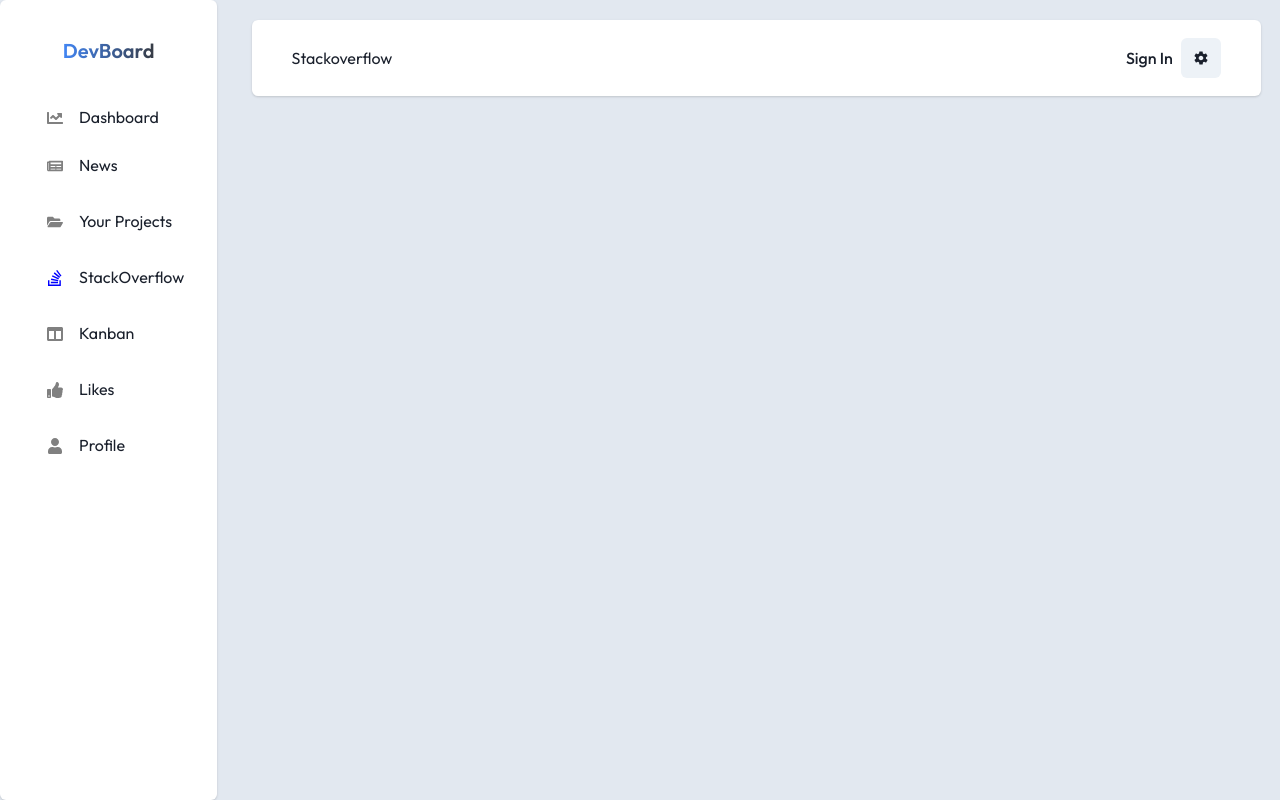
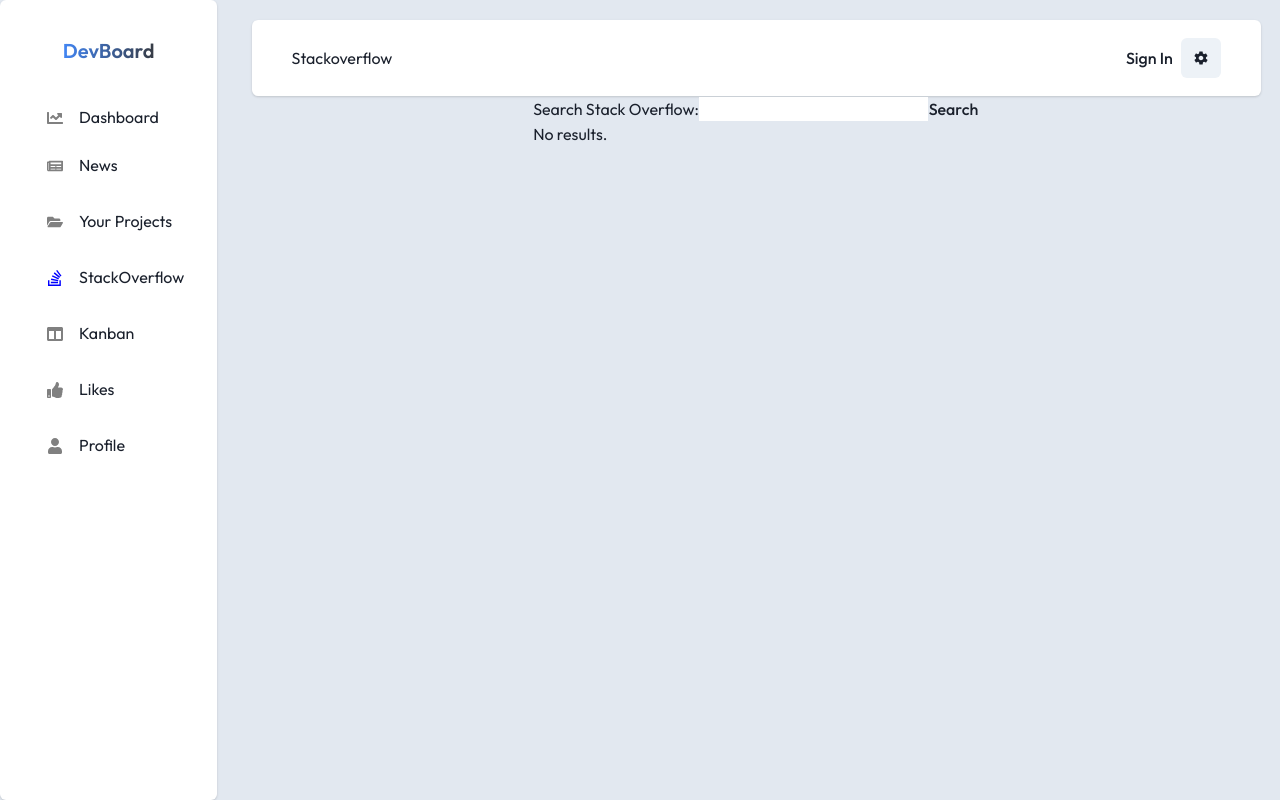
Before and after one commit to TessFanny/devBoard, a React (Vite) app in the folder DevBoard/: page /stackoverflow in a window 1280 px wide. Built offline with nearby package versions, Linux system fonts and the light colour scheme; sample sign-in values are in the browser's storage.

Commit message:
Added a location in a if condition

```diff
--- a/DevBoard/src/components/App/App.jsx
+++ b/DevBoard/src/components/App/App.jsx
@@ -10,7 +10,7 @@
 import Repositories from '../repositories/repositories';
 import Profile from '../Profile/Profile';
 import Homepage from '../Homepage/Homepage';
-
+import StackOverflowSearch from '../StackOverflowSearch/StackOverflowSearch';
 // App component
 export default function App() {
   const [isLoggedIn, setIsLoggedIn] = useState(false);
@@ -27,6 +27,7 @@
     if (
       !token &&
       location.pathname !== '/login' &&
+      location.pathname !== '/register' &&
       location.pathname !== '/homepage'
     ) {
       window.location.replace('/login');
@@ -72,6 +73,7 @@
             <Route path="/repositories" element={<Repositories />} />
             <Route path="/profile" element={<Profile />} />
             <Route path="/homepage" element={<Homepage />} />
+            <Route path="/stackoverflow" element={<StackOverflowSearch />} />
           </Routes>
         )}
       </Box>
```
